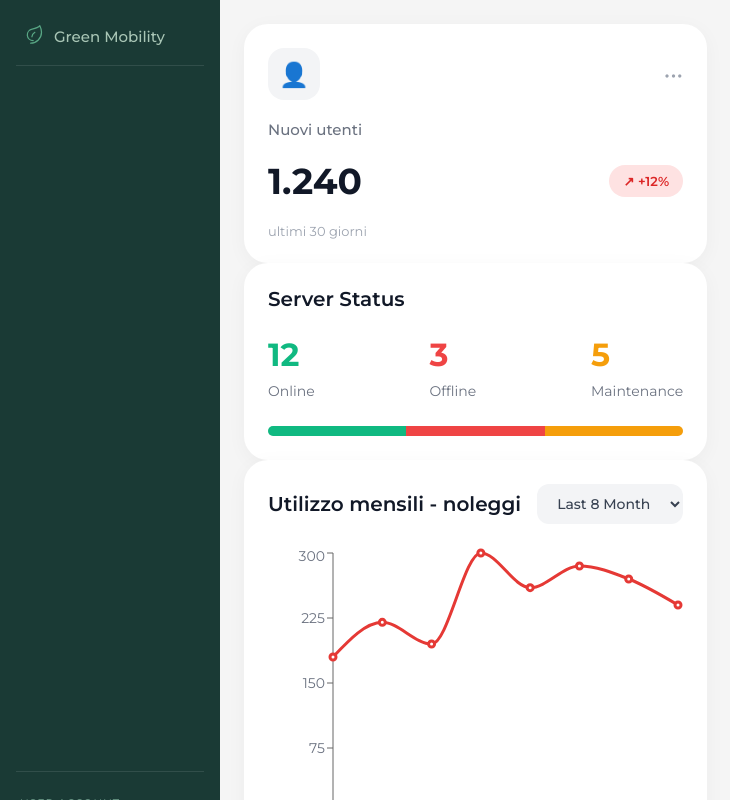
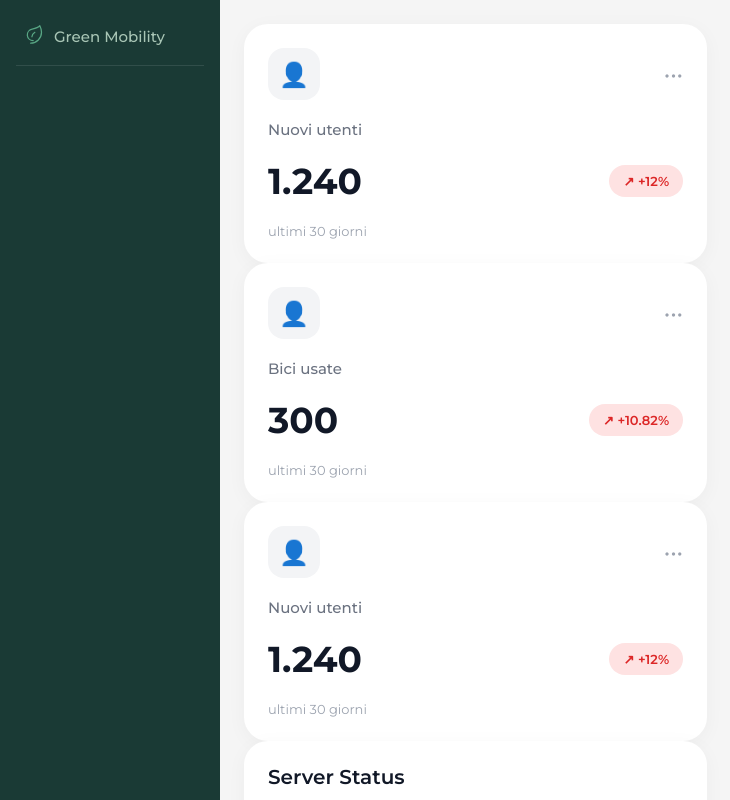
Before and after one commit to GiuliaQuaino/Atelier-Digitale, a React (Vite) app: page /statistiche in a window 1280 px wide. Shown: the top 800 px of the page, without its empty margins (0-730 px from the left). Built offline with nearby package versions, Linux system fonts and the light colour scheme.

Commit message:
Inseriemnto widget rent status

```diff
--- a/src/pages/statistiche.jsx
+++ b/src/pages/statistiche.jsx
@@ -4,11 +4,26 @@ import StatusBox from '../components/boxcard/boxcard';
 
 import ChartCart from '../components/chartcard/chartcard';
 
+import RentStatusWidget from '../components/RentStatusWidget/RentStatusWidget'
 
 export default function Statistiche() {
   return (
     <div>
       <StatCard
+        icon="👤"
+        title="Nuovi utenti"
+        value="1.240"
+        percentage="+12%"
+        subtitle="ultimi 30 giorni"
+      />
+ <StatCard
+        icon="👤"
+        title="Bici usate"
+        value="300"
+        percentage="+10.82%"
+        subtitle="ultimi 30 giorni"
+      />
+ <StatCard
         icon="👤"
         title="Nuovi utenti"
         value="1.240"
@@ -40,6 +55,7 @@ export default function Statistiche() {
       />
 
       <ChartCart/>
+      <RentStatusWidget/>
 
     </div>
   );
```
